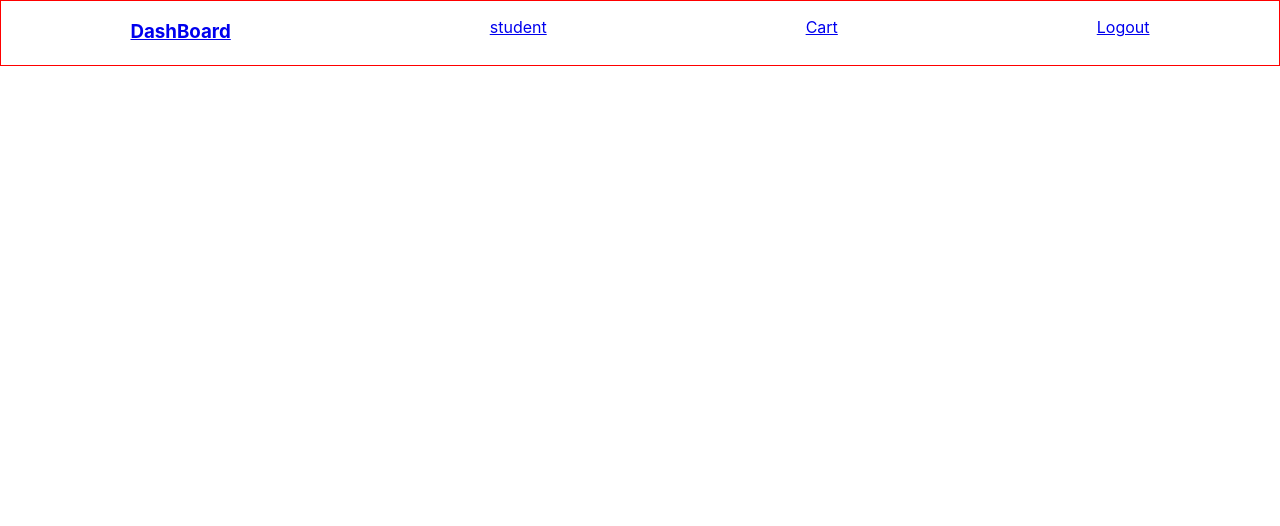
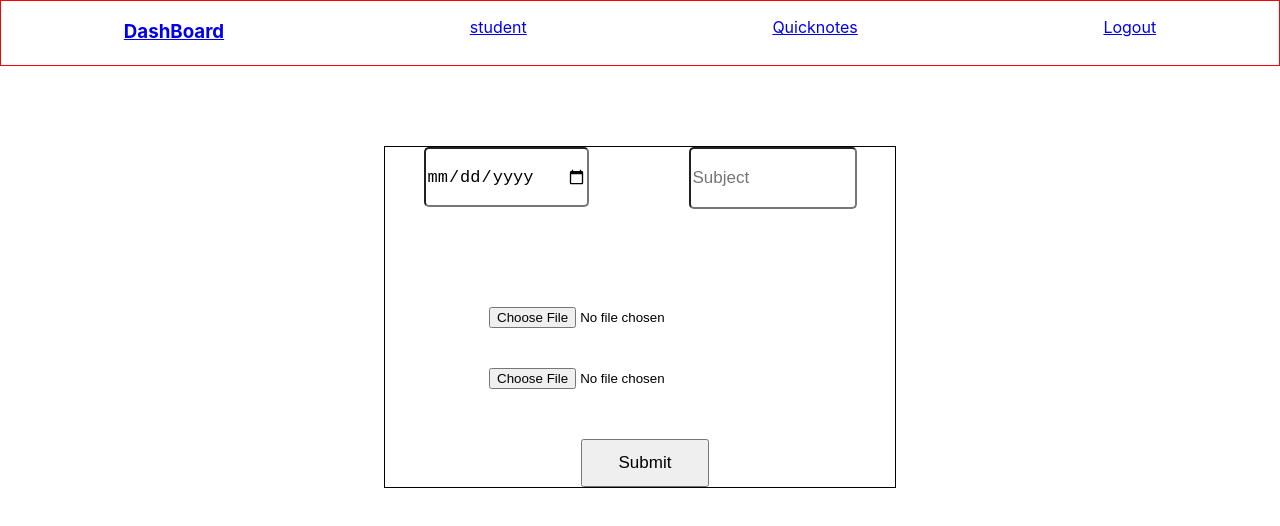
Before and after one commit to niteshrawat0401/Student-dashboard, a React (Create React App) app in the folder infinity/client/: page /addquicknotes in a window 1280 px wide. Shown: the top 526 px of the page. Built offline with nearby package versions, Linux system fonts and the light colour scheme.

Commit message:
css to quicknotes form

```diff
--- a/infinity/client/src/App.js
+++ b/infinity/client/src/App.js
@@ -8,6 +8,8 @@ import { Navbar } from './components/pages/Navbar';
 import { Student } from './components/pages/student/Student';
 import { Editstudent } from './components/pages/student/Editstudent';
 import { StudentDetail } from './components/pages/student/StudentDetail';
+import {Quicknotes} from './components/pages/Quicknotes/Quicknotes';
+import { Addquicknotes } from './components/pages/Quicknotes/Addquicknotes';
 
 
 function App() {
@@ -21,6 +23,10 @@ function App() {
         <Route path='/home' element={<Home/>}/>
         <Route path='/edit/:id' element={<Editstudent/>}/>
         <Route path='/detail/:id' element={<StudentDetail/>}/>
+        <Route path='/detail/:id' element={<StudentDetail/>}/>
+        <Route path='/quicknotes' element={<Quicknotes/>}/>
+        <Route path='/addquicknotes' element={<Addquicknotes/>}/>
+
       </Routes>
     </div>
   );
--- a/infinity/client/src/components/pages/Navbar.jsx
+++ b/infinity/client/src/components/pages/Navbar.jsx
@@ -9,7 +9,7 @@ export const Navbar = () => {
         <h3><Link to="/home">DashBoard</Link></h3>
         <p><Link to="/student">student</Link></p>
         {/* <p><Link to="/Products">Products</Link></p> */}
-        <p><Link to="/Cart">Cart</Link></p>
+        <p><Link to="/quicknotes">Quicknotes</Link></p>
         <p><Link to="/login">Logout</Link></p>
       </div>
     </div>
--- /dev/null
+++ b/infinity/client/src/components/pages/Quicknotes/Addquicknotes.jsx
@@ -0,0 +1,22 @@
+import React from 'react'
+import "./Quicknotes.css"
+
+export const Addquicknotes = () => {
+  return (
+    <>
+    <div className='quicknotesdiv'>
+        <form className='notesform'>
+        <input className='inpdate' type='date'/>
+        <br/>
+        <input className='inpsub' type='text' placeholder='Subject'/>
+        <div className='filechoose'>
+        <input className='inpsubpdf' type='file'/>
+        <input className='inpsubqna' type='file'/>
+        </div>
+        <br/>
+        <input className='inpsubform' type='submit' value="Submit"/>
+        </form>
+    </div>
+    </>
+  )
+}
--- /dev/null
+++ b/infinity/client/src/components/pages/Quicknotes/Quicknotes.css
@@ -0,0 +1,42 @@
+.quicknotesdiv{
+    width: 40%;
+    margin: auto;
+    margin-top: 5rem;
+}
+
+.notesform{
+    border: 1px solid black;
+    display: flex;
+    flex-wrap: wrap;
+    gap: 50px;
+    justify-content: center;
+}
+.inpdate{
+    width: 10rem;
+    height: 3.5rem;
+    border-radius: 5px;
+    font-size: 17px;
+}
+.inpsub{
+    width: 10rem;
+    height: 3.5rem;
+    border-radius: 5px;
+    font-size: 17px;
+}
+.filechoose{
+    margin-left: 6.5rem;
+}
+.inpsubpdf{
+    margin-top: 3rem;
+    justify-content: center;
+}
+.inpsubqna{
+    margin-top: 2.5rem;
+    justify-content: center;
+}
+.inpsubform{
+    width: 8rem;
+    height: 3rem;
+    font-size: 17px;
+    margin-right: 2.5rem;
+}
--- /dev/null
+++ b/infinity/client/src/components/pages/Quicknotes/Quicknotes.jsx
@@ -0,0 +1,9 @@
+import React from 'react'
+
+export const Quicknotes = () => {
+  return (
+    <>
+    <div>Quicknotes</div>
+    </>
+  )
+}
```
Also changed, not shown: 1 other file (tests, documents, lock files or other folders).
